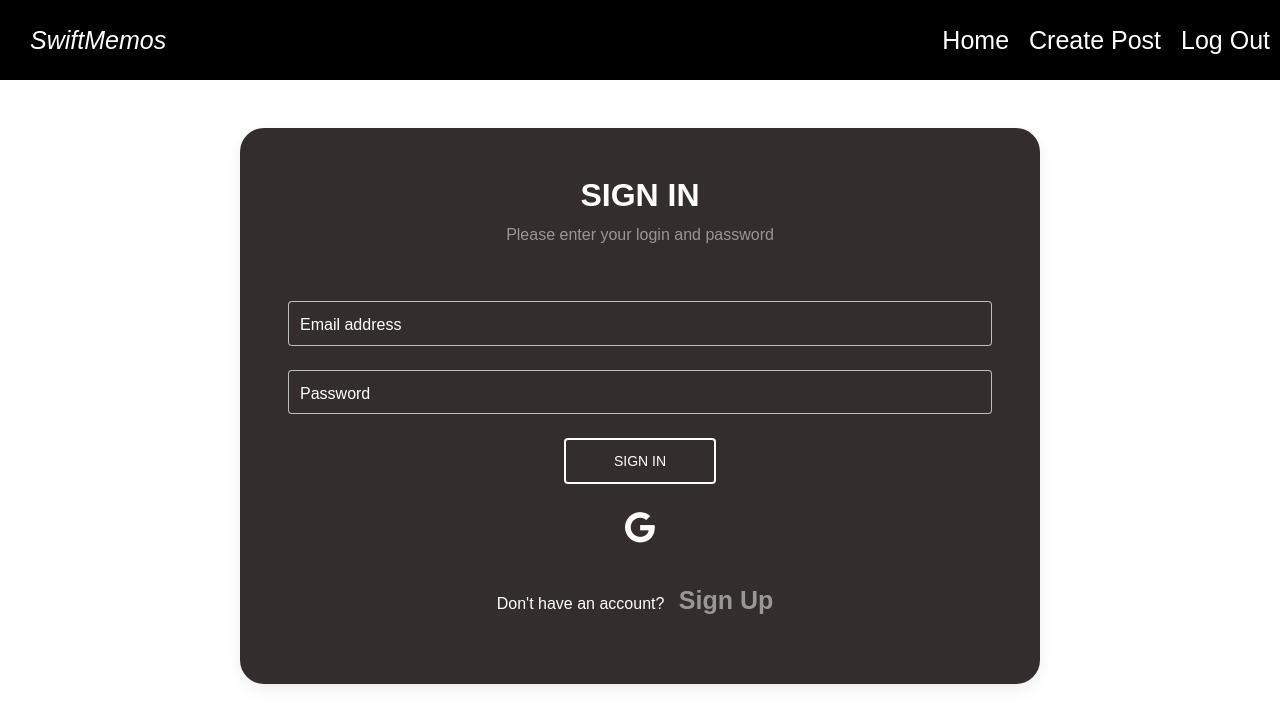
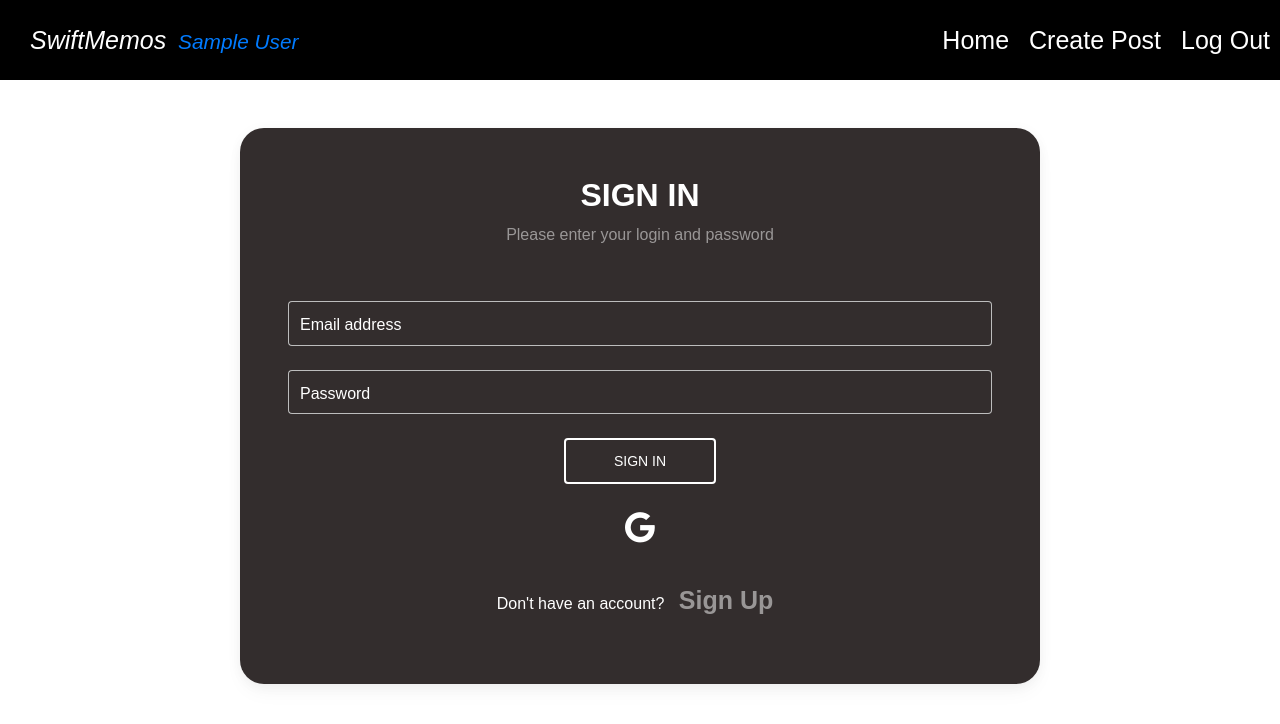
Before and after one commit to Filip-git/SwiftMemos, a React (Create React App) app: page /login in a window 1280 px wide. Shown: the top 724 px of the page. Built offline with nearby package versions, Linux system fonts and the light colour scheme; no server answers; sample sign-in values are in the browser's storage.

Commit message:
added username to navbar

```diff
--- a/src/App.css
+++ b/src/App.css
@@ -420,3 +420,10 @@ textarea {
   background-color: #cc0000;
   /* Change the hover background color for the delete button */
 }
+
+.username {
+  font-size: smaller;
+  font-style: italic;
+  margin-left: 5px;
+  color: #007bff;
+}
--- a/src/App.js
+++ b/src/App.js
@@ -3,13 +3,27 @@ import { BrowserRouter as Router, Routes, Route, Link } from 'react-router-dom';
 import { Home } from './pages/Home';
 import { Login } from './pages/Login';
 import { CreatePost } from './pages/CreatePost';
-import { useState } from 'react';
-import { signOut } from 'firebase/auth'
+import { useState, useEffect } from 'react';
+import { signOut, onAuthStateChanged } from 'firebase/auth'
 import { auth } from './firebase-config';
 
 function App() {
 
   const [isAuth, setAuth] = useState(localStorage.getItem("isAuth") === "true");
+  const [user, setUser] = useState(null);
+
+  useEffect(() => {
+    const unsubscribe = onAuthStateChanged(auth, (user) => {
+      if (user) {
+        setUser(user);
+      } else {
+        setUser(null);
+      }
+    });
+
+    return () => unsubscribe();
+  }, []);
+
 
   const signUserOut = () => {
     signOut(auth).then(() => {
@@ -22,7 +36,7 @@ function App() {
     <Router>
       <nav>
         <div className="left-nav">
-          <Link to="/">SwiftMemos</Link>
+          <Link to="/">SwiftMemos {user && <span className="username">{user.displayName}</span>}</Link>
         </div>
         <div className="right-nav">
           <Link to="/">Home</Link>
```
